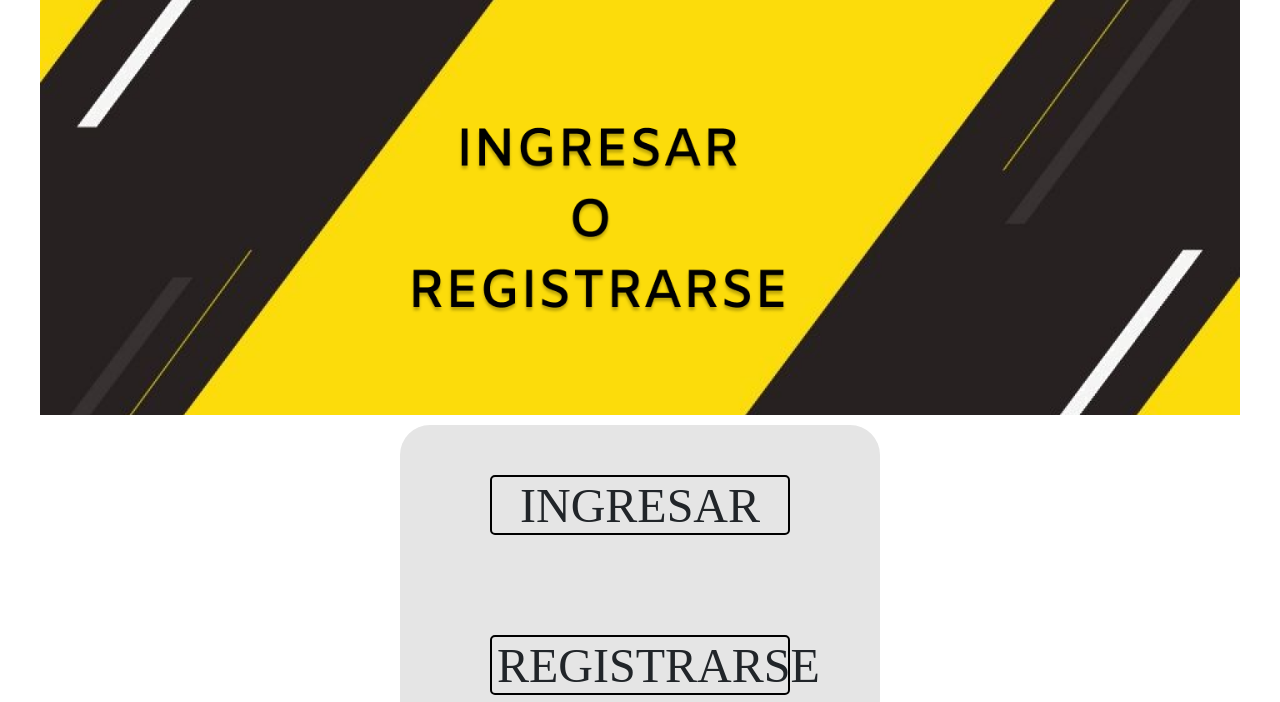
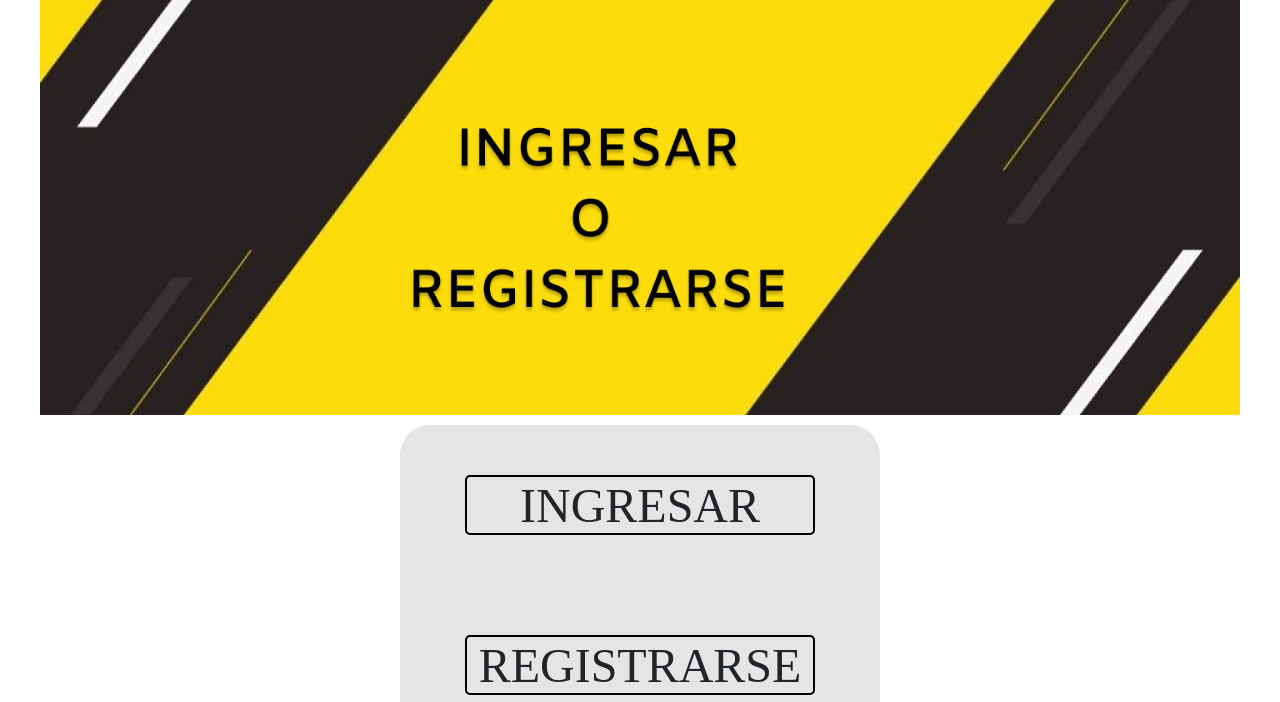
Before and after one commit to Spinelli085/Automatechnology, a website: page pages/login.html in a window 1280 px wide. Shown: the part 98-800 px from the top of the page. Drawn offline with nearby package versions, Linux system fonts and the light colour scheme.

Commit message:
Correcciones

```diff
--- a/sass/views/_login.scss
+++ b/sass/views/_login.scss
@@ -11,10 +11,11 @@
 .form-title{
     border: 2px solid black;
     border-radius: 5px;
-    width: 30rem;
+    width: 35rem;
     height: 6rem;
     margin: 5rem auto;
 }
+
 
 .form-title-secondary{
     margin: 5rem auto;
```
Also changed, not shown: css/translated.css.
